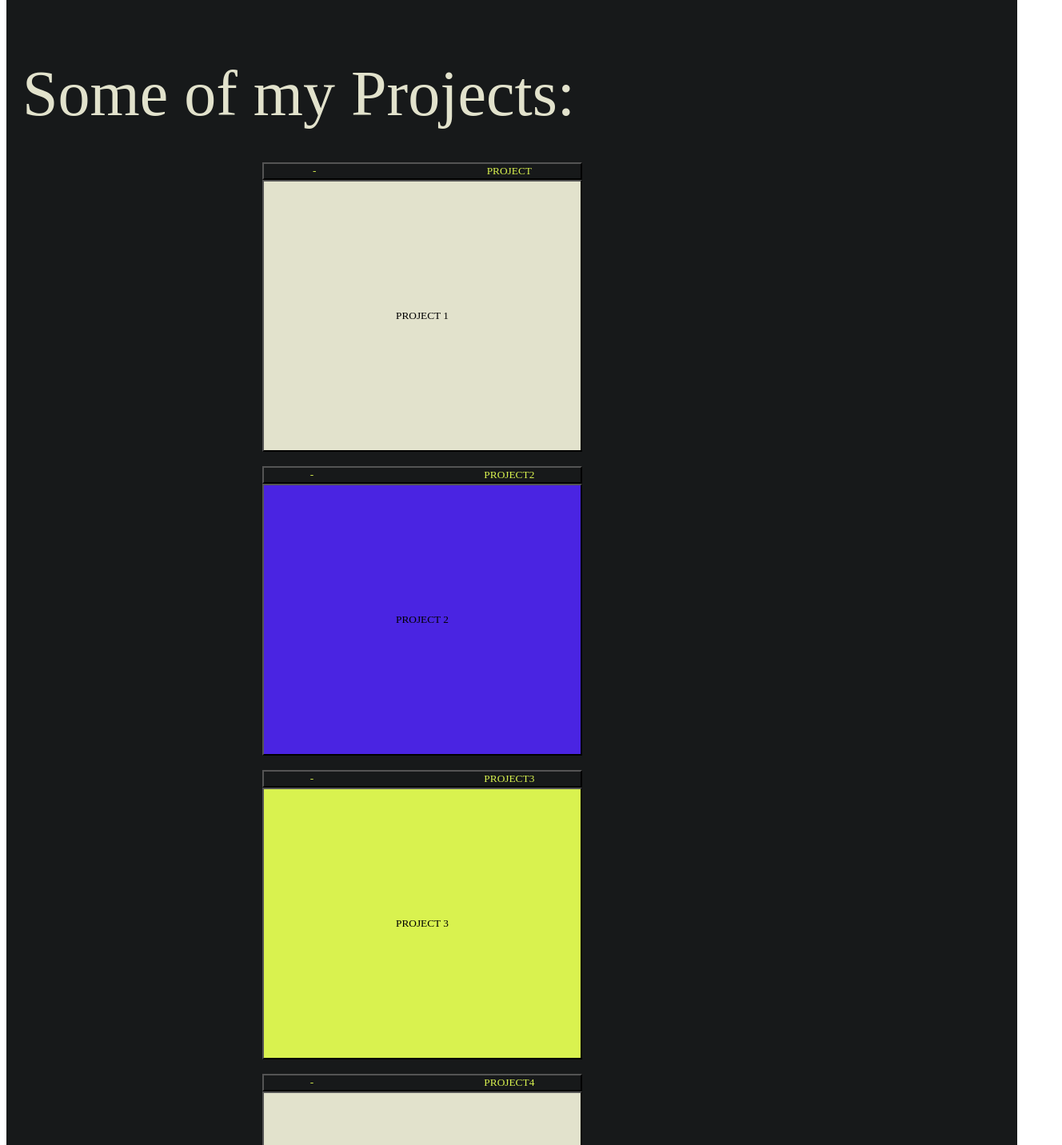
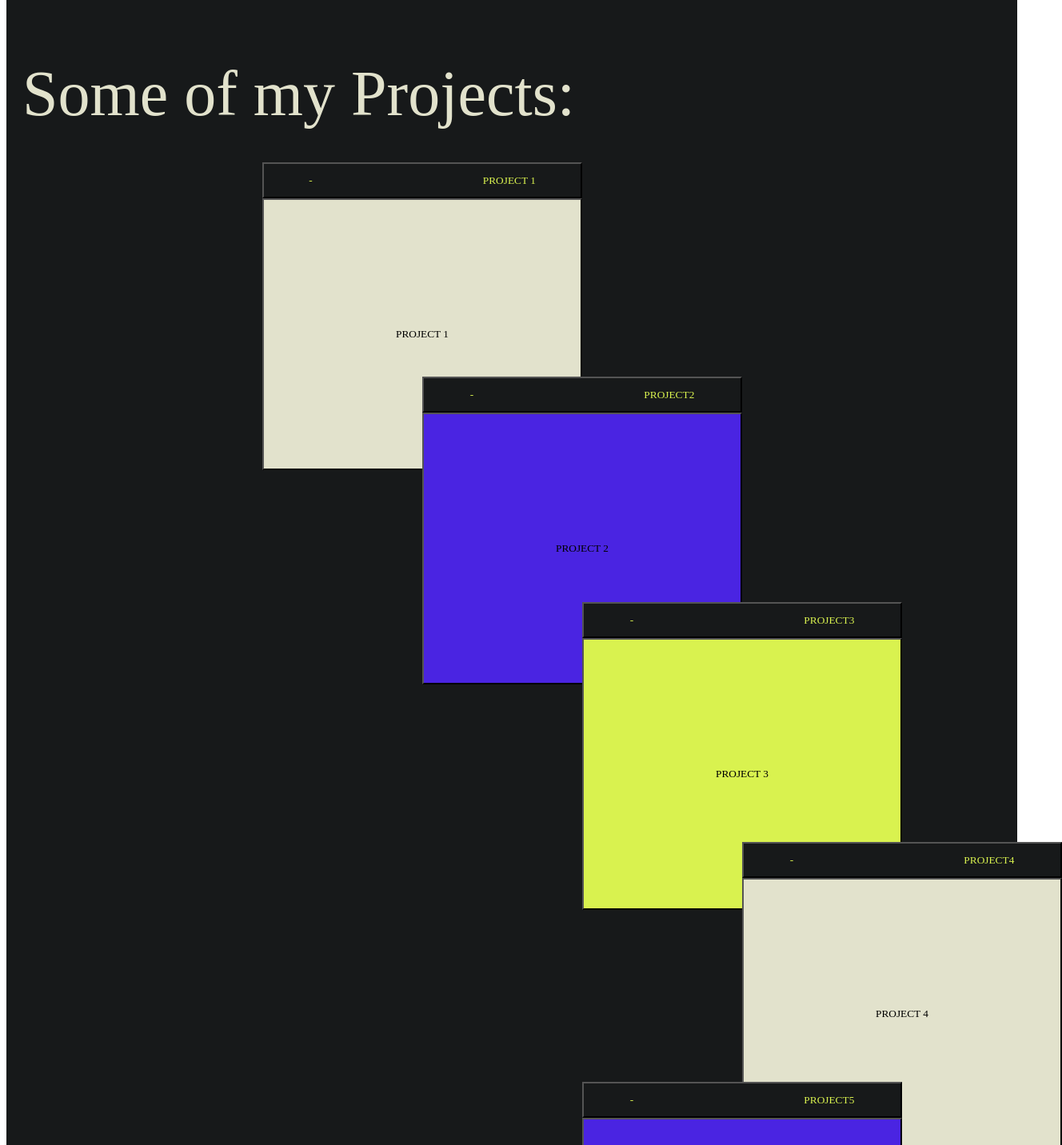
Before and after one commit to akshatajmera7/akshatajmera.github.io, a React (Vite) app: page / in a window 1280 px wide. Shown: the part 1365-2797 px from the top of the page at 80% size, 1328 px wide, since content can reach past the window. Built offline with nearby package versions, Linux system fonts and the light colour scheme.

Commit message:
making projects better

```diff
--- a/src/pages/About.css
+++ b/src/pages/About.css
@@ -82,6 +82,13 @@
     background-color: #17191a;
     overflow: hidden;
 }
+.text-wrapper2{
+    display: flex;
+    justify-content: center;
+    background-color: #17191a;
+    overflow: hidden;
+    margin-top: 1300px;
+}
 h1{
     font-size: 7rem;
     text-transform: uppercase;
@@ -104,7 +111,9 @@ h1{
     font-size: 5rem;
     color: #e2e2cc;
     margin-bottom: 40px;
-
+}
+.projects{
+    margin-bottom: 50px;
 }
 .project1{
     text-align: right;
@@ -113,52 +122,60 @@ h1{
     flex-direction: column;
     width: 400px;
     height: fit-content;
-    position: relative;
+    position: absolute;
 }
  .project2{
     text-align: right;
-    margin-left: 300px;
+    margin-left: 500px;
     display: flex;
     flex-direction: column;
     width: 400px;
     height: fit-content;
     position: relative;
+    margin-top: 250px;
+
 }
 .project3{
     text-align: right;
-    margin-left: 300px;
+    margin-left: 700px;
     display: flex;
     flex-direction: column;
     width: 400px;
     height: fit-content;
-    position: relative;
+    position: absolute;
+    margin-top: 550px;
+
 }
 .project4{
     text-align: right;
-    margin-left: 300px;
+    margin-left: 900px;
     display: flex;
     flex-direction: column;
     width: 400px;
     height: fit-content;
-    position: relative;
+    position: absolute;
+    margin-top: 850px;
 }
 .project5{
     text-align: right;
-    margin-left: 300px;
+    margin-left: 700px;
     display: flex;
     flex-direction: column;
     width: 400px;
     height: fit-content;
-    position: relative;
+    position: absolute;
+    margin-top: 1150px;
 }
 .project6{
     text-align: right;
-    margin-left: 300px;
+    margin-left: 500px;
     display: flex;
     flex-direction: column;
     width: 400px;
     height: fit-content;
-    position: relative;
+    position: absolute;
+    margin-top: 1450px;
+
 }
 .project7{
     text-align: right;
@@ -167,16 +184,23 @@ h1{
     flex-direction: column;
     width: 400px;
     height: fit-content;
-    position: relative;
+    position: absolute;
+    margin-top: 1750px;
 }
 .projecttop{
     text-transform: uppercase;
     background-color: #17191a;
     color: #d9f24f;
+    height: 45px;
     margin-top: 0;
     &:hover{
         background-color: #4a24e2;
     }
+}
+.container{
+    display: flex;
+    flex-direction: column;
+    margin-bottom: 50px;
 }
 .p1{
     width: 400px;
--- a/src/pages/About.jsx
+++ b/src/pages/About.jsx
@@ -118,6 +118,7 @@ export const About = () => {
           whileInView="animate"
           viewport={{ once: true }}
         >
+          <div className="container">
             <div
               onMouseEnter={textEnter}
               onMouseLeave={textLeave}
@@ -125,7 +126,7 @@ export const About = () => {
             >
               <button onClick={() => setShow(!show)} className="projecttop">
                 -&nbsp;&nbsp;&nbsp;&nbsp;&nbsp;&nbsp;&nbsp;&nbsp;&nbsp;&nbsp;&nbsp;&nbsp;&nbsp;&nbsp;&nbsp;&nbsp;&nbsp;&nbsp;&nbsp;&nbsp;&nbsp;&nbsp;&nbsp;&nbsp;&nbsp;&nbsp;&nbsp;&nbsp;&nbsp;&nbsp;&nbsp;&nbsp;&nbsp;&nbsp;&nbsp;&nbsp;&nbsp;&nbsp;&nbsp;&nbsp;&nbsp;&nbsp;&nbsp;&nbsp;&nbsp;&nbsp;&nbsp;&nbsp;&nbsp;&nbsp;&nbsp;&nbsp;&nbsp;&nbsp;&nbsp;&nbsp;&nbsp;&nbsp;&nbsp;&nbsp;&nbsp;&nbsp;&nbsp;
-              project
+                project 1
               </button>
               {show && <button className="p1">project 1</button>}
             </div>
@@ -202,12 +203,13 @@ export const About = () => {
               {show6 && <button className="p7">project 7</button>}
             </div>
             <br />
+          </div>
         </motion.div>
       </div>
       <div
         onMouseEnter={textEnter}
         onMouseLeave={textLeave}
-        className="text-wrapper"
+        className="text-wrapper2"
       >
         <h1>Akshat Ajmera</h1>
         <h1>Akshat Ajmera</h1>
```
Lines whose indentation alone changed are shown as unchanged.
